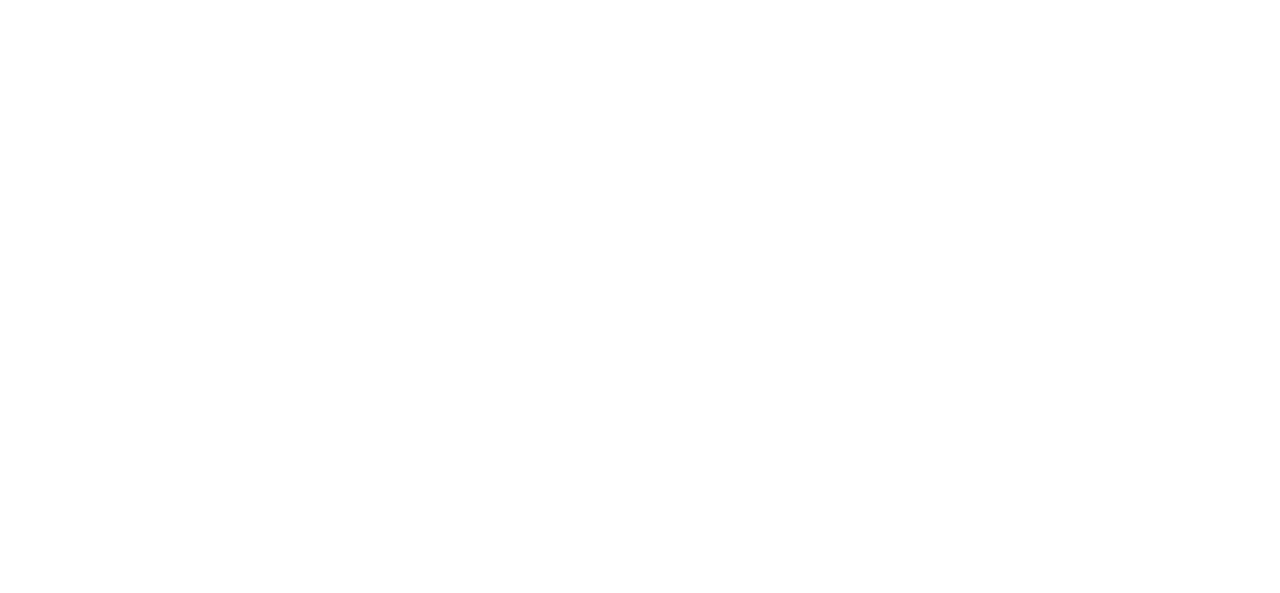
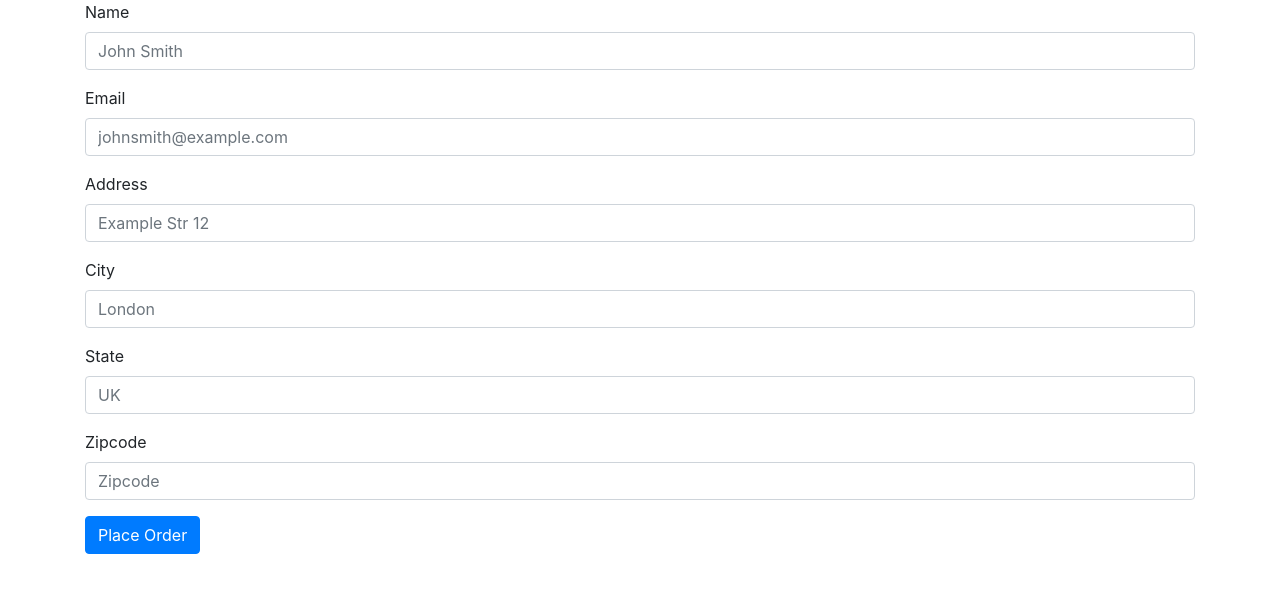
Before and after one commit to OleksandrParkhomenko/e-commerce-site, a Django app: page /checkout/ in a window 1280 px wide. Before the commit the part shown is empty. Shown: the top 593 px of the page. Run offline with Django 3.2, Linux system fonts and the light colour scheme.

Commit message:
Add order form

```diff
--- /dev/null
+++ b/shop/forms.py
@@ -0,0 +1,22 @@
+from django import forms
+from .models import Order
+
+
+class OrderForm(forms.ModelForm):
+    class Meta:
+        model = Order
+        fields = ['name', 'email', 'address', 'city', 'state', 'zipcode']
+        widgets = {
+            'name': forms.TextInput(
+                attrs={'class': 'form-control', 'placeholder': 'John Smith'}),
+            'email': forms.EmailInput(
+                attrs={'class': 'form-control', 'placeholder': 'johnsmith@example.com'}),
+            'address': forms.TextInput(
+                attrs={'class': 'form-control', 'placeholder': 'Example Str 12'}),
+            'city': forms.TextInput(
+                attrs={'class': 'form-control', 'placeholder': 'London'}),
+            'state': forms.TextInput(
+                attrs={'class': 'form-control', 'placeholder': 'UK'}),
+            'zipcode': forms.TextInput(
+                attrs={'class': 'form-control', 'placeholder': 'Zipcode'}),
+        }
--- a/shop/models.py
+++ b/shop/models.py
@@ -8,3 +8,13 @@ class Product(models.Model):
     category = models.CharField(max_length=200)
     description = models.TextField()
     image = models.CharField(max_length=300)
+
+
+class Order(models.Model):
+    items = models.CharField(max_length=1000)
+    name = models.CharField(max_length=200)
+    email = models.EmailField(max_length=200)
+    address = models.CharField(max_length=1000)
+    city = models.CharField(max_length=200)
+    state = models.CharField(max_length=200)
+    zipcode = models.CharField(max_length=200)
--- a/shop/templates/shop/checkout.html
+++ b/shop/templates/shop/checkout.html
@@ -13,8 +13,23 @@
 </head>
 <body>
 <div class="container">
-        <div class="row" >
-            <div class="list-group" id="product_list">
+    <div class="row">
+        <div class="col-md-12">
+            <ul class="list-group" id="product_list">
+            </ul>
+        </div>
+    </div>
+    <div class="row">
+        <div class="col-md-12">
+            <form method="POST">
+                {% for field in form %}
+                <div class="form-group">
+                    <label> {{ field.label }} </label>
+                    {{ field }}
+                </div>
+                {% endfor %}
+                <button type="submit" class="btn btn-primary">Place Order</button>
+            </form>
         </div>
     </div>
 </div>
@@ -32,15 +47,12 @@
         let price = cart[product]['price'];
         let image = cart[product]['image'];
         products = `
-        <div class="list-group-item border">
-           <div class="col-md-6">
+        <li class="list-group-item border">
             <div class="row">
-                    <div class="col-md-12">
-                        <img src="${image}" height="300px">
+                <div class="col-md-9">
+                    <img src="${image}" height="50px">
                 </div>
-                </div>
-            </div>
-            <div class="col-md-6">
+                <div class="col-md-3">
                     <div class="row">
                         <div class="col-md-12">
                             ${title}
@@ -52,8 +64,10 @@
                         </div>
                     </div>
                 </div>
-        </div>`
+            </div>
+        </li>`
         $('#product_list').append(products);
     }
+
 </script>
 </html>
--- a/shop/views.py
+++ b/shop/views.py
@@ -1,6 +1,7 @@
 from django.shortcuts import render
 from django.core.paginator import Paginator
 from .models import Product
+from .forms import OrderForm
 
 
 def index(request):
@@ -31,7 +32,11 @@ def detail(request, id):
 
 
 def checkout(request):
+    form = OrderForm(request.POST or None)
+    if form.is_valid():
+        print(form)
+
     context = {
-
+        'form': form,
     }
     return render(request, 'shop/checkout.html', context)
```
Lines whose indentation alone changed are shown as unchanged.
